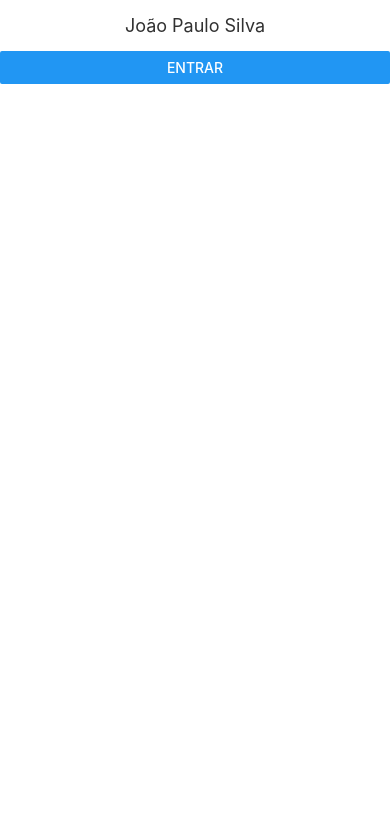
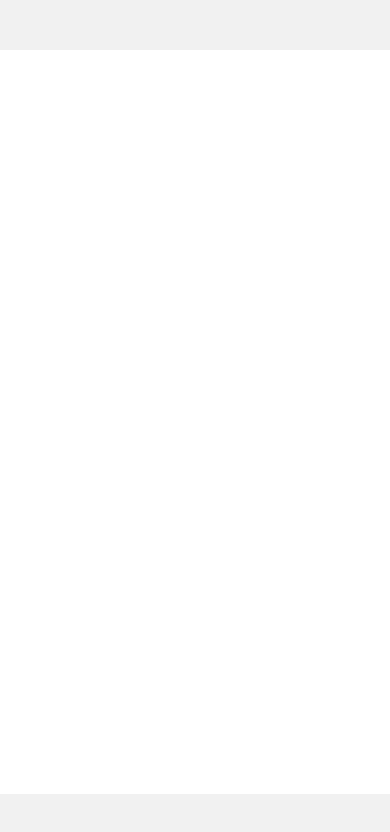
Before and after one commit to Joao0028/aprendendoReactNative, a React Native app: screen / in a window 390 px wide. Shown: the top 832 px of the page. Built offline with nearby package versions, Linux system fonts and the light colour scheme.

Commit message:
Aprendendo conceitos do flex box no mobile

```diff
--- a/App.js
+++ b/App.js
@@ -10,19 +10,10 @@ export default function App() {
   }
 
   return (
-    <View style={styles.container}>
-      <Text style={styles.nome}>{nome}</Text>
-      <Button title="Entrar" onPress={entrar} />
+    <View style={{backgroundColor:'#121212', flex: 1}}>
+      <View style={{height: 50, backgroundColor: '#f1f1f1'}}></View>
+      <View style={{flex: 1, backgroundColor: 'white'}}></View>
+      <View style={{height: 50, backgroundColor: '#f1f1f1'}}></View>
     </View>
   );
 }
-
-const styles = StyleSheet.create({
-  container: {},
-  nome: {
-    textAlign: "center",
-    margin: 15,
-    color: "#313131",
-    fontSize: 18,
-  },
-});
```
